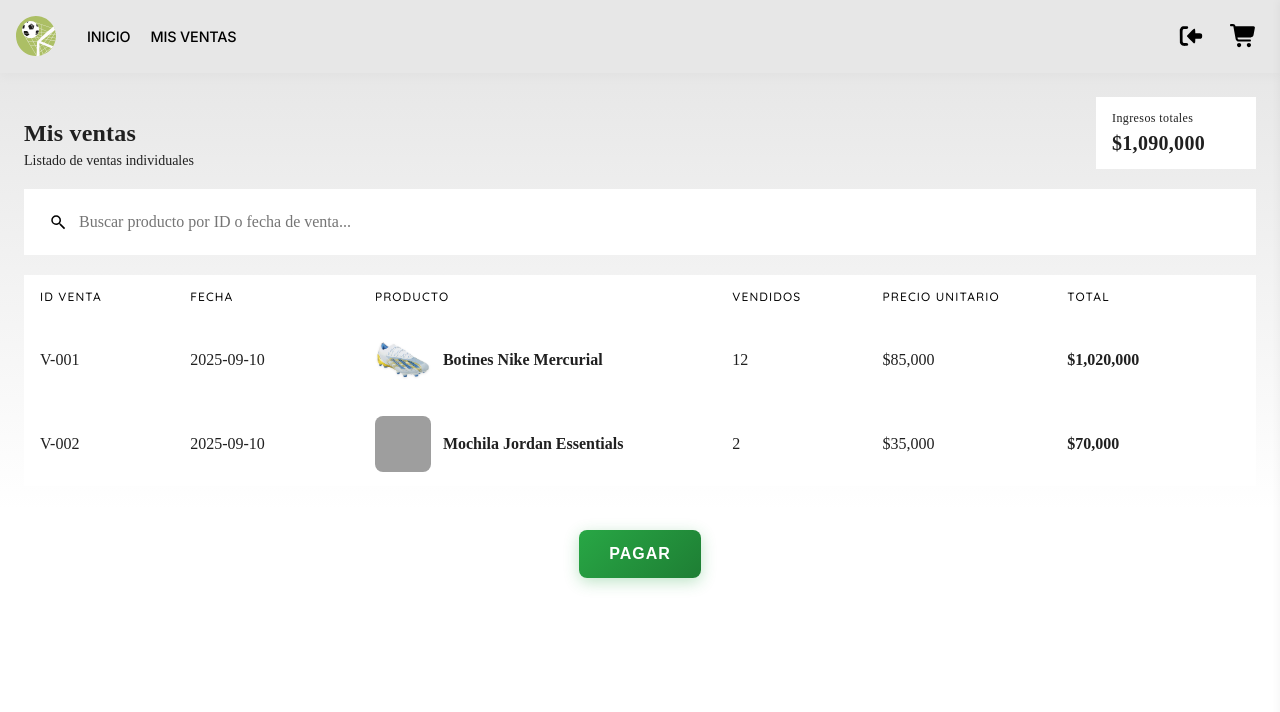
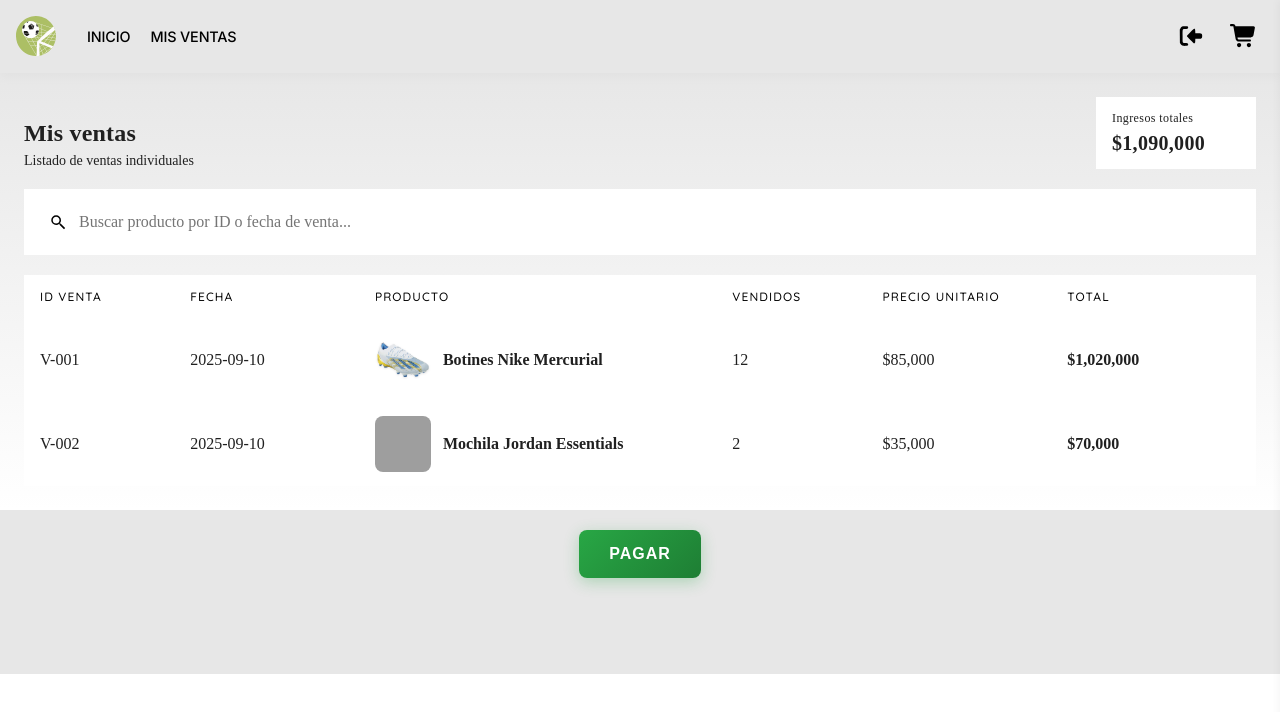
Before and after one commit to tomigambino/frontend-testing, an Angular app: page /sales in a window 1280 px wide. Shown: the top 712 px of the page. Built offline with nearby package versions, Linux system fonts and the light colour scheme; grey boxes are pictures that could not be loaded.

Commit message:
Movi función de pagar al carrito en el boton de finalizar compra

```diff
--- a/src/app/components/footer/footer.component.css
+++ b/src/app/components/footer/footer.component.css
@@ -65,3 +65,8 @@
   outline: none;
   animation: pulse 2s infinite;
 }
+
+.footer{
+  background-color: var(--background-navbar);
+  padding-bottom: 6rem;
+}
--- a/src/app/components/footer/footer.component.html
+++ b/src/app/components/footer/footer.component.html
@@ -1,3 +1,3 @@
-<div>
-    <button (click)="payWithMercadoPago()">PAGAR</button>
+<div class="footer">
+    <button>PAGAR</button>
 </div>
--- a/src/app/components/footer/footer.component.ts
+++ b/src/app/components/footer/footer.component.ts
@@ -11,20 +11,6 @@
 
   constructor(private apiService: ApiService){}
 
-  async payWithMercadoPago(){
-    try {
-    const initPoint = await this.apiService.generatePay(1);
 
-    if (!initPoint) {
-      console.error('❌ initPoint está vacío o undefined');
-      return;
-    }
-
-    // Forzar salida directa del Router y abrir MP
-    window.location.href = initPoint;
-  } catch (error) {
-    console.error('Error en payWithMercadoPago:', error);
-  }
-  }
 
 }
--- a/src/app/components/navbar/navbar.component.html
+++ b/src/app/components/navbar/navbar.component.html
@@ -40,7 +40,7 @@
   <div class="cart-total">
     Total: {{ total | currency:'ARS' }}
   </div>
-  <button class="checkout-btn">Finalizar compra</button>
+  <button class="checkout-btn" (click)="payWithMercadoPago()">Finalizar compra</button>
 </div>
 
 
--- a/src/app/components/navbar/navbar.component.ts
+++ b/src/app/components/navbar/navbar.component.ts
@@ -4,6 +4,7 @@
 import { RouterModule } from '@angular/router';
 import { ProductInterface } from '../../interfaces/product-interface';
 import { SaleDetailInterface } from '../../interfaces/saleDetail-interface';
+import { ApiService } from '../../service/api.service';
 
 @Component({
   selector: 'app-navbar',
@@ -18,9 +19,10 @@
   cartCount = 0;
   total = 0;
   showCartPanel = false;
-  currentQuantity: number = 1
 
-  constructor(public cartService: CartService) {
+  constructor(public cartService: CartService,
+    public apiService: ApiService
+  ) {
   }
 
   ngOnInit(){
@@ -35,17 +37,23 @@
     this.showCartPanel = !this.showCartPanel;
   }
 
-  increment(): void {
-    this.currentQuantity++;
-  }
-
-  decrement(): void {
-    if (this.currentQuantity > 1) {
-      this.currentQuantity--;
-    }
-  }
-
   removeProduct(index: number) {
     this.cartService.removeProduct(index);
   }
+
+  async payWithMercadoPago(){
+    try {
+    const initPoint = await this.apiService.generatePay(1);
+
+    if (!initPoint) {
+      console.error('InitPoint está vacío o undefined');
+      return;
+    }
+
+    // Forzar salida directa del Router y abrir MP
+    window.location.href = initPoint;
+  } catch (error) {
+    console.error('Error en payWithMercadoPago:', error);
+  }
+  }
 }
--- a/src/app/service/api.service.ts
+++ b/src/app/service/api.service.ts
@@ -2,8 +2,6 @@
 import { axiosService } from "./axiosClient";
 import { SaleDetailInterface } from "../interfaces/saleDetail-interface";
 import { SaleInterface } from "../interfaces/sale-interface";
-import { ProductInterface } from "../interfaces/product-interface";
-
 
 @Injectable({
   providedIn: 'root' // Indica que el servicio se proveerá en la raíz de la aplicación.
```
